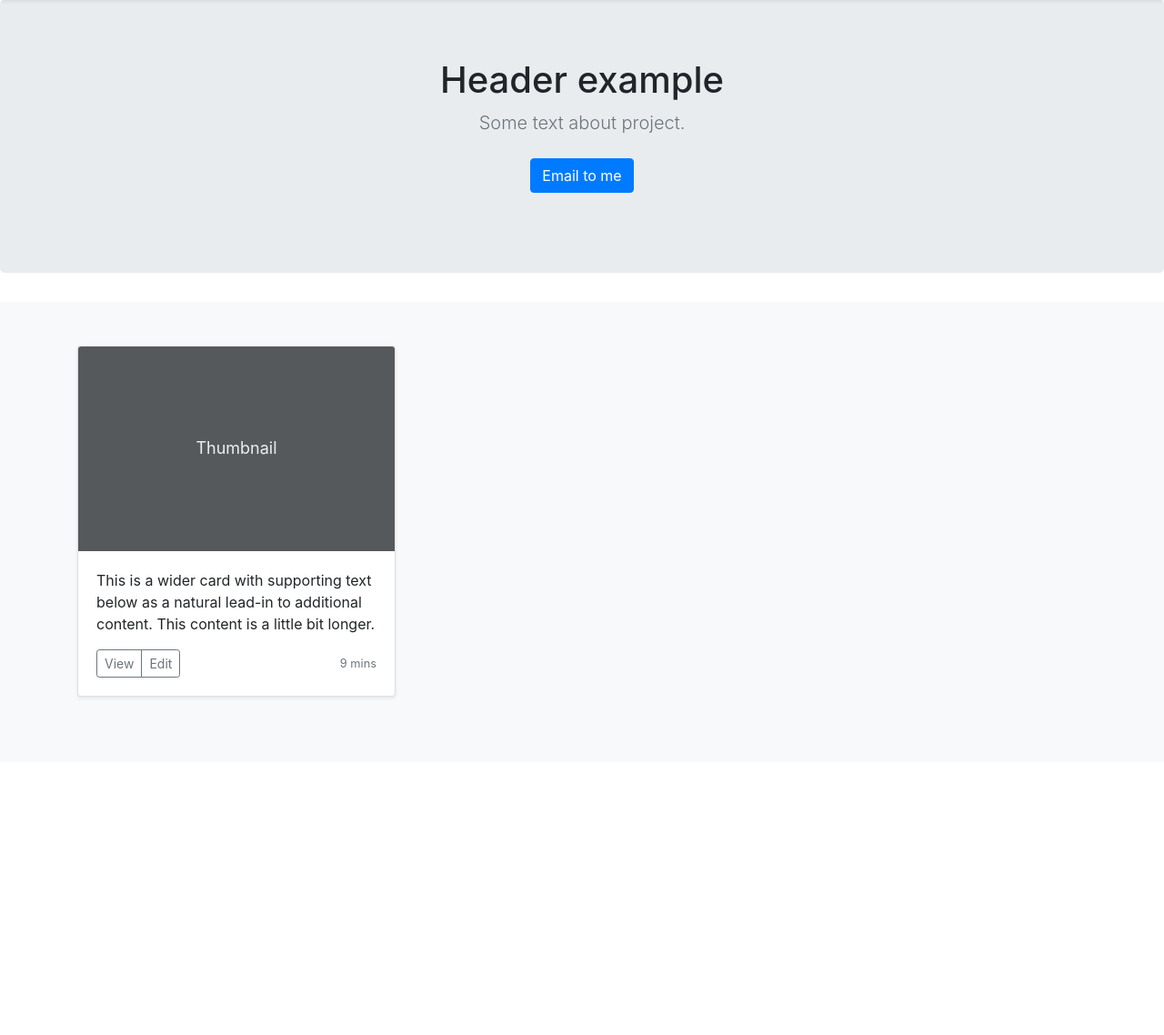
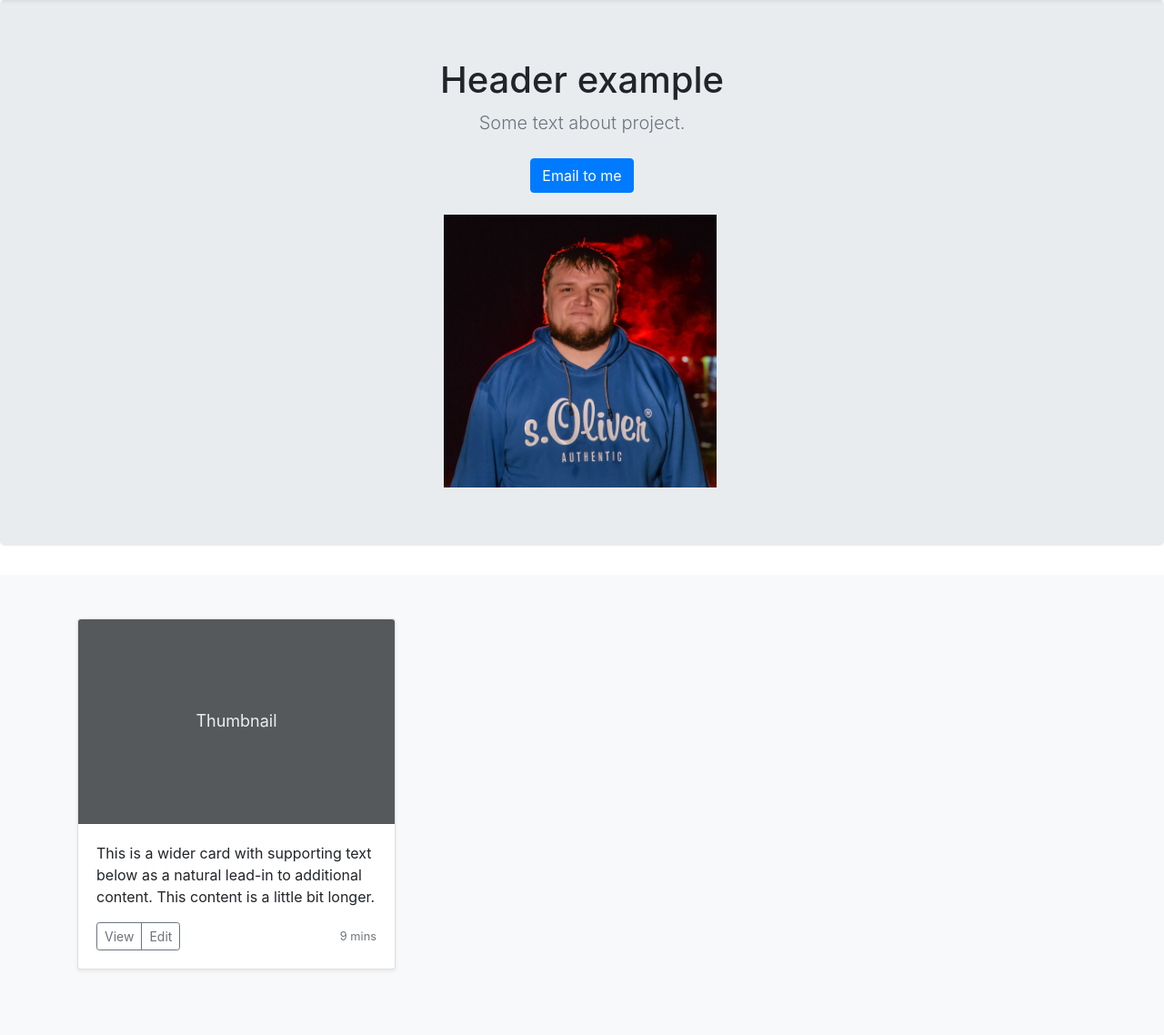
Before and after one commit to davidyc/MyPythonWebApp, a Django app: page /jobs/ in a window 1280 px wide. Shown: the part 56-1194 px from the top of the page at 91% size. Before the commit the page ends 825 px from the top, so only its background shows below. Run offline with Django 3.2, Linux system fonts and the light colour scheme; some libraries are stand-ins or nearby versions.

Commit message:
add img on main page

```diff
--- a/MyPorfolio-project/jobs/templates/jobs/index.html
+++ b/MyPorfolio-project/jobs/templates/jobs/index.html
@@ -1,5 +1,6 @@
 <!doctype html>
 <html lang="en">
+{% load static %}
   <head>
     <meta charset="utf-8">
     <meta name="viewport" content="width=device-width, initial-scale=1, shrink-to-fit=no">
@@ -82,6 +83,7 @@
       <p>
         <a href="mailto:davydovsergey.sd@gmail.com" class="btn btn-primary my-2">Email to me</a>
       </p>
+      <img src="{% static '144b5c36-4217-46f3-ac56-8d905c6e5023.jpg' %}" height=300> <img/>
     </div>
   </section>
 
```
Also changed, not shown: MyPorfolio-project/jobs/static/144b5c36-4217-46f3-ac56-8d905c6e5023.jpg (deleted).
